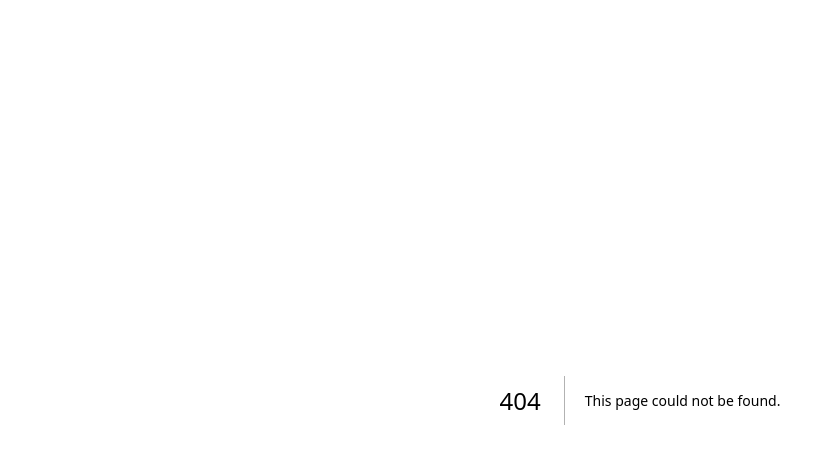
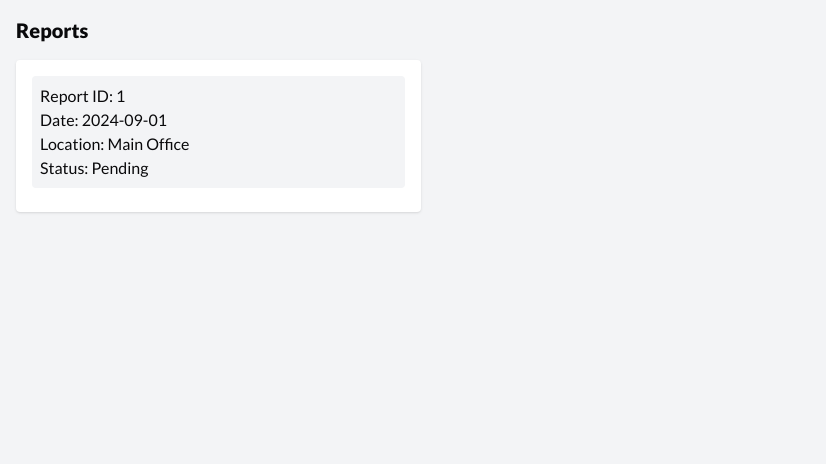
Before and after one commit to AyushKatre05/Swachhta---LiFE-Dashboard, a Next.js app: page /admin/postHead in a window 1280 px wide. Before the commit this address had no page. Shown: the top 464 px of the page, without its empty margins (0-826 px from the left). Built offline with nearby package versions, Linux system fonts and the light colour scheme.

Commit message:
post head page

```diff
--- /dev/null
+++ b/src/app/(pages)/admin/postHead/page.js
@@ -0,0 +1,117 @@
+'use client'
+import React, { useState } from 'react';
+
+function NonComplianceReviewPage() {
+  const [selectedReport, setSelectedReport] = useState(null);
+  const reports = [
+    {
+      id: 1,
+      date: '2024-09-01',
+      location: 'Main Office',
+      status: 'Pending',
+      description: 'Trash not disposed of properly.',
+      photos: ['photo1.jpg', 'photo2.jpg'],
+      videos: ['video1.mp4'],
+    },
+    // Add more reports as needed
+  ];
+
+  const handleSelectReport = (report) => {
+    setSelectedReport(report);
+  };
+
+  const handleCreateAlert = () => {
+    // Function to create alert
+  };
+
+  return (
+    <div className="min-h-screen bg-gray-100 flex flex-col">
+      <main className="flex-1 p-4">
+        <div className="grid grid-cols-1 md:grid-cols-3 gap-4">
+          <section className="col-span-1">
+            <h2 className="text-xl font-bold mb-4">Reports</h2>
+            <ul className="bg-white p-4 rounded shadow">
+              {reports.map((report) => (
+                <li
+                  key={report.id}
+                  className={`p-2 mb-2 cursor-pointer rounded ${selectedReport?.id === report.id ? 'bg-blue-100' : 'bg-gray-100'}`}
+                  onClick={() => handleSelectReport(report)}
+                >
+                  <p>Report ID: {report.id}</p>
+                  <p>Date: {report.date}</p>
+                  <p>Location: {report.location}</p>
+                  <p>Status: {report.status}</p>
+                </li>
+              ))}
+            </ul>
+          </section>
+
+          {selectedReport && (
+            <section className="col-span-2">
+              <h2 className="text-xl font-bold mb-4">Report Details</h2>
+              <div className="bg-white p-4 rounded shadow mb-4">
+                <p><strong>Date:</strong> {selectedReport.date}</p>
+                <p><strong>Location:</strong> {selectedReport.location}</p>
+                <p><strong>Description:</strong> {selectedReport.description}</p>
+                <div>
+                  <strong>Photos:</strong>
+                  <div className="grid grid-cols-2 gap-2 mt-2">
+                    {selectedReport.photos.map((photo, index) => (
+                      <img key={index} src={photo} alt={`Report Photo ${index + 1}`} className="w-full h-32 object-cover rounded" />
+                    ))}
+                  </div>
+                </div>
+                <div className="mt-4">
+                  <strong>Videos:</strong>
+                  <div className="grid grid-cols-2 gap-2 mt-2">
+                    {selectedReport.videos.map((video, index) => (
+                      <video key={index} controls className="w-full h-32 object-cover rounded">
+                        <source src={video} type="video/mp4" />
+                        Your browser does not support the video tag.
+                      </video>
+                    ))}
+                  </div>
+                </div>
+              </div>
+
+              <div className="bg-white p-4 rounded shadow mb-4">
+                <h3 className="text-lg font-bold mb-2">Create Alert</h3>
+                <form onSubmit={handleCreateAlert}>
+                  <div className="mb-4">
+                    <label className="block mb-2">Title</label>
+                    <input type="text" className="w-full p-2 border border-gray-300 rounded" required />
+                  </div>
+                  <div className="mb-4">
+                    <label className="block mb-2">Description</label>
+                    <textarea className="w-full p-2 border border-gray-300 rounded" rows="4" required></textarea>
+                  </div>
+                  <div className="mb-4">
+                    <label className="block mb-2">Priority</label>
+                    <select className="w-full p-2 border border-gray-300 rounded" required>
+                      <option value="low">Low</option>
+                      <option value="medium">Medium</option>
+                      <option value="high">High</option>
+                    </select>
+                  </div>
+                  <div className="mb-4">
+                    <label className="block mb-2">Due Date</label>
+                    <input type="date" className="w-full p-2 border border-gray-300 rounded" required />
+                  </div>
+                  <button type="submit" className="bg-blue-500 text-white px-4 py-2 rounded">Create Alert</button>
+                </form>
+              </div>
+
+              <div className="bg-white p-4 rounded shadow">
+                <h3 className="text-lg font-bold mb-2">Comments</h3>
+                <textarea className="w-full p-2 border border-gray-300 rounded mb-4" rows="4" placeholder="Add your comments here..."></textarea>
+                <button className="bg-green-500 text-white px-4 py-2 rounded">Add Comment</button>
+              </div>
+            </section>
+          )}
+        </div>
+      </main>
+    </div>
+  );
+}
+
+export default NonComplianceReviewPage;
```
